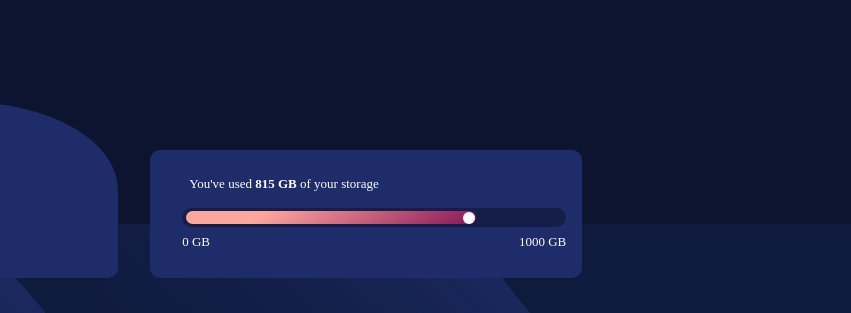
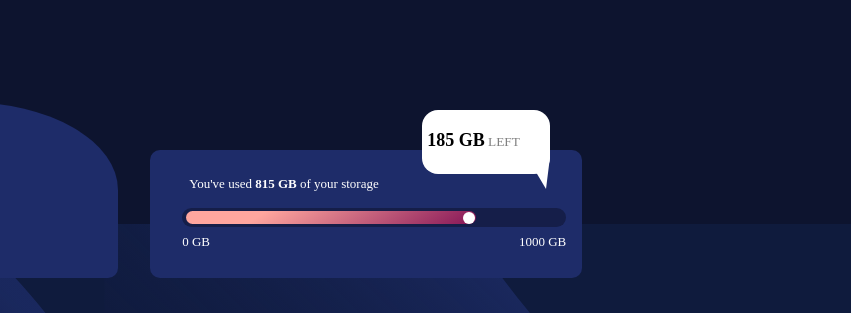
Before and after one commit to Orsenfells/Fylo-data-storage, a plain HTML site: page index.html in a window 1280 px wide. Shown: the part 172-485 px from the top of the page, 429-1280 px from the left. Drawn offline with Linux system fonts and the light colour scheme.

Commit message:
finished last text box

```diff
--- a/index.html
+++ b/index.html
@@ -23,6 +23,9 @@
       <a href="#"><img src="images/icon-upload.svg"></a>
     </div>
     <div class="storage-container">
+      <div class="remaining"><span><strong>185 GB</strong> LEFT</span>
+        <div class="arrow-box"></div>
+      </div>
       <p>You've used <strong>815 GB </strong>of your storage</p>
       <div class="progress-bar">
         <div class="progress-lookin-thing">
--- a/style.css
+++ b/style.css
@@ -45,6 +45,36 @@ span {
     bottom: 0;
     border-radius: 10px;
     z-index: 1;
+}
+.remaining {
+    position: relative;
+    top: -2.5em;
+    left: 17em;
+    background-color: white;
+    width: 8em;
+    height: 4em;
+    border-radius: 1em;
+}
+.remaining span strong {
+    color: black;
+    font-size: large;
+}
+.remaining span {
+    color: grey;
+    position: relative;
+    font-size: smaller;
+    top: 20px;
+    left: 5px;
+}
+.arrow-box {
+    position: relative;
+    top: 40%;
+    left: 82%;
+    width: 0;
+    height: 0;
+    border-left: 1.2em solid transparent;
+    border-right: .3em solid transparent;
+    border-top: 2em solid white;
 }
 .storage-container > p {
     position: absolute;
```
